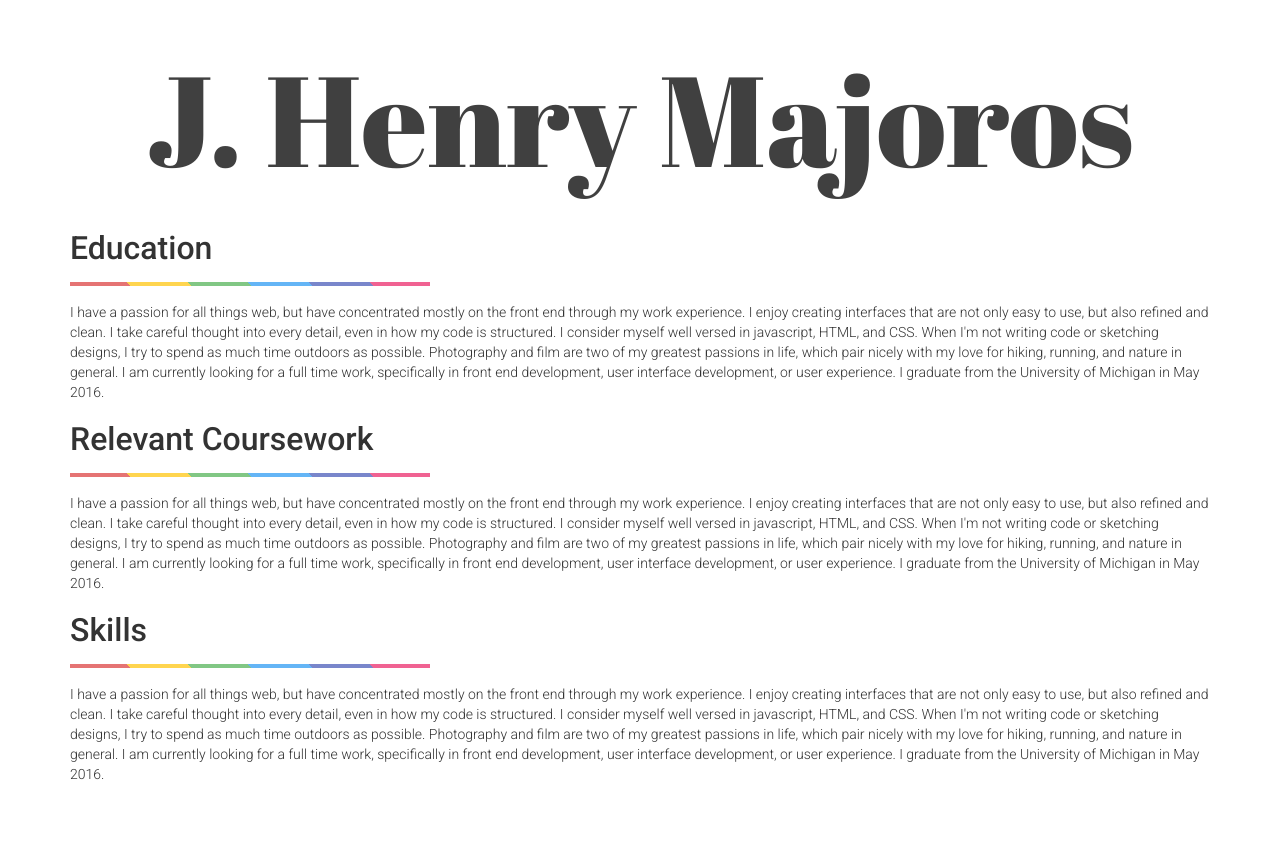
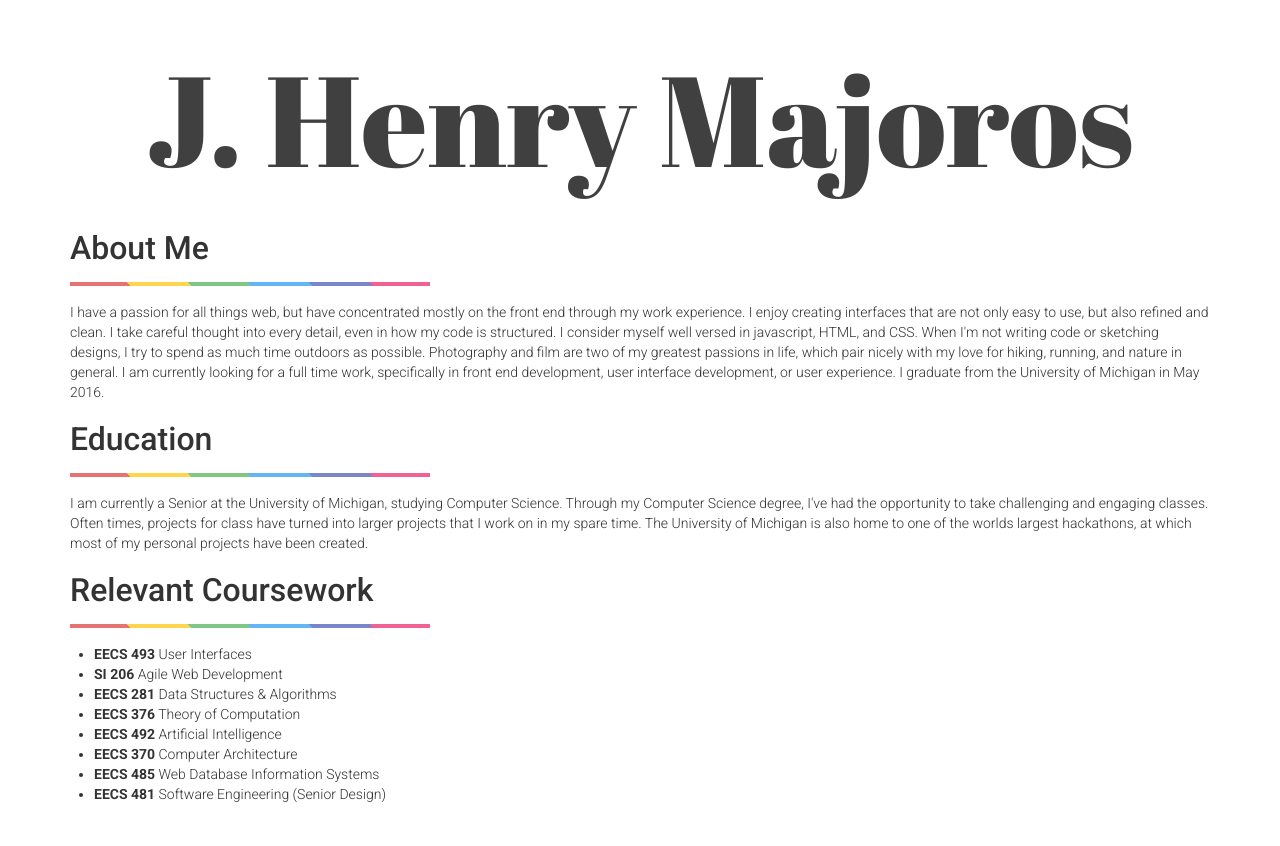
Before and after one commit to hmajoros/web, a Flask app: page /about in a window 1280 px wide. Shown: the part 48-894 px from the top of the page. Before the commit the page ends 828 px from the top, so only its background shows below. Run offline with Flask 2, Linux system fonts and the light colour scheme; some libraries are stand-ins or nearby versions.

Commit message:
making moves :sunglasses: almost done
- about me page has text and course list

- projects page pulling from db

- added sql files to create and delete db content

- reworked flask backend

```diff
--- a/web/__init__.py
+++ b/web/__init__.py
@@ -1,6 +1,6 @@
 from flask import Flask
 # from flask.ext.compress import Compress
-
+import os
 
 app = Flask(__name__)
 
@@ -33,3 +33,6 @@ app.register_blueprint(photos)
 
 from web.contact.views import contact
 app.register_blueprint(contact)
+
+from web.legacy.views import legacy
+app.register_blueprint(legacy)
--- a/web/projects/views.py
+++ b/web/projects/views.py
@@ -2,12 +2,12 @@ from flask import render_template, Blueprint
 import os, psycopg2, urlparse
 
 class Project():
-  def __init__(self, proj_id=None, title=None, subtitle=None, description=None, codeURL=None):
+  def __init__(self, proj_id=None, title=None, subtitle=None, date=None, description=None):
     self.proj_id = proj_id
     self.title = title
     self.subtitle = subtitle
+    self.date = date
     self.description = description
-    self.codeURL = codeURL
     self.tech = []
 
 urlparse.uses_netloc.append("postgres")
--- /dev/null
+++ b/web/sql/dropTables.sql
@@ -0,0 +1,2 @@
+drop schema public cascade;
+create schema public;
--- a/web/static/css/about.scss
+++ b/web/static/css/about.scss
@@ -1,3 +1,12 @@
 section.page-about {
-  //TODO: delete if this is no longer necessary
+
+  ul.course-list {
+    padding-left: 24px;
+
+    li > span {
+      font-weight: 600;
+      font-color: rgba(0, 0, 0, 0.54);
+    }
+  }
+
 }
--- a/web/static/css/main.css
+++ b/web/static/css/main.css
@@ -1,3 +1,6 @@
+section.content {
+  margin-bottom: 32px; }
+
 * {
   font-family: 'Roboto', 'Helvetica', sans-serif;
   font-weight: 300;
@@ -299,6 +302,12 @@ section.heading {
       text-decoration: none;
       color: black; }
 
+section.page-about ul.course-list {
+  padding-left: 24px; }
+  section.page-about ul.course-list li > span {
+    font-weight: 600;
+    font-color: rgba(0, 0, 0, 0.54); }
+
 section.page-photos .row-photos {
   margin: 16px 0;
   -moz-column-width: 18em;
@@ -315,4 +324,17 @@ section.page-photos .img {
   position: relative;
   display: block; }
 
+section.page-projects .row-projects {
+  margin: 16px -8px;
+  -moz-column-width: 20em;
+  -webkit-column-width: 20em;
+  -moz-column-gap: 1em;
+  -webkit-column-gap: 1em; }
+section.page-projects .card-wrap {
+  display: inline-block;
+  width: 100%;
+  margin: 0 0 12px 0;
+  padding: 8px;
+  float: none; }
+
 /*# sourceMappingURL=main.css.map */
--- a/web/static/css/main.scss
+++ b/web/static/css/main.scss
@@ -1,3 +1,8 @@
+// TODO: move this somewhere else
+section.content {
+  margin-bottom: 32px;
+}
+
 @import 'typography';
 @import 'md-colors';
 @import 'vars';
@@ -12,3 +17,4 @@
 // specific styles for section pages
 @import 'about';
 @import 'photos';
+@import 'projects';
--- /dev/null
+++ b/web/static/css/projects.scss
@@ -0,0 +1,19 @@
+section.page-projects {
+
+  .row-projects {
+    margin: 16px -8px;
+    -moz-column-width: 20em;
+    -webkit-column-width: 20em;
+    -moz-column-gap: 1em;
+    -webkit-column-gap:1em;
+  }
+
+  .card-wrap {
+    display: inline-block;
+    width: 100%;
+    margin: 0 0 12px 0;
+    padding: 8px;
+    float: none;
+  }
+
+}
--- a/web/templates/about.html
+++ b/web/templates/about.html
@@ -2,6 +2,18 @@
 {% block content %}
 
 <section class="page-about content container">
+  <div class="row">
+    <div class="col-sm-4">
+      <h4>About Me</h4>
+      <div class="accent-45"></div>
+    </div>
+  </div>
+  <div class="row">
+    <div class="col-md-12">
+      <p> I have a passion for all things web, but have concentrated mostly on the front end through my work experience. I enjoy creating interfaces that are not only easy to use, but also refined and clean. I take careful thought into every detail, even in how my code is structured. I consider myself well versed in  javascript, HTML, and CSS. When I'm not writing code or sketching designs, I try to spend as much time outdoors as possible. Photography and film are two of my greatest passions in life, which pair nicely with my love for hiking, running, and nature in general. I am currently looking for a full time work, specifically in front end development, user interface development, or user experience. I graduate from the University of Michigan in May 2016.
+      </p>
+    </div>
+  </div>
   <div class="row">
     <div class="col-sm-4">
       <h4>Education</h4>
@@ -10,7 +22,7 @@
   </div>
   <div class="row">
     <div class="col-md-12">
-            <p>I have a passion for all things web, but have concentrated mostly on the front end through my work experience. I enjoy creating interfaces that are not only easy to use, but also refined and clean. I take careful thought into every detail, even in how my code is structured. I consider myself well versed in  javascript, HTML, and CSS. When I'm not writing code or sketching designs, I try to spend as much time outdoors as possible. Photography and film are two of my greatest passions in life, which pair nicely with my love for hiking, running, and nature in general. I am currently looking for a full time work, specifically in front end development, user interface development, or user experience. I graduate from the University of Michigan in May 2016.
+      <p>I am currently a Senior at the University of Michigan, studying Computer Science. Through my Computer Science degree, I've had the opportunity to take challenging and engaging classes. Often times, projects for class have turned into larger projects that I work on in my spare time. The University of Michigan is also home to one of the worlds largest hackathons, at which most of my personal projects have been created.
       </p>
     </div>
   </div>
@@ -22,20 +34,16 @@
   </div>
   <div class="row">
     <div class="col-md-12">
-            <p>I have a passion for all things web, but have concentrated mostly on the front end through my work experience. I enjoy creating interfaces that are not only easy to use, but also refined and clean. I take careful thought into every detail, even in how my code is structured. I consider myself well versed in  javascript, HTML, and CSS. When I'm not writing code or sketching designs, I try to spend as much time outdoors as possible. Photography and film are two of my greatest passions in life, which pair nicely with my love for hiking, running, and nature in general. I am currently looking for a full time work, specifically in front end development, user interface development, or user experience. I graduate from the University of Michigan in May 2016.
-            </p>
-        </div>
-    </div>
-    <div class="row">
-        <div class="col-sm-4">
-            <h4>Skills</h4>
-            <div class="accent-45"></div>
-        </div>
-    </div>
-    <div class="row">
-        <div class="col-md-12">
-            <p>I have a passion for all things web, but have concentrated mostly on the front end through my work experience. I enjoy creating interfaces that are not only easy to use, but also refined and clean. I take careful thought into every detail, even in how my code is structured. I consider myself well versed in  javascript, HTML, and CSS. When I'm not writing code or sketching designs, I try to spend as much time outdoors as possible. Photography and film are two of my greatest passions in life, which pair nicely with my love for hiking, running, and nature in general. I am currently looking for a full time work, specifically in front end development, user interface development, or user experience. I graduate from the University of Michigan in May 2016.
-            </p>
+      <ul class="course-list">
+        <li><span>EECS 493</span> User Interfaces</li>
+        <li><span>SI 206</span> Agile Web Development</li>
+        <li><span>EECS 281</span> Data Structures &amp; Algorithms</li>
+        <li><span>EECS 376</span> Theory of Computation</li>
+        <li><span>EECS 492</span> Artificial Intelligence</li>
+        <li><span>EECS 370</span> Computer Architecture</li>
+        <li><span>EECS 485</span> Web Database Information Systems</li>
+        <li><span>EECS 481</span> Software Engineering (Senior Design)</li>
+      </ul>
     </div>
   </div>
 </section>
--- /dev/null
+++ b/web/templates/admin.html
@@ -0,0 +1,6 @@
+{% extends 'base.html' %}
+
+{% block content %}
+
+
+{% endblock %}
--- a/web/templates/work.html
+++ b/web/templates/work.html
@@ -9,10 +9,10 @@
     </div>
   </div>
   <div class="row">
+
     <div class="col-sm-6 col-md-4">
       <div class="card">
         <div class="card-head" style="background-image: url('/static/images/grooveshark.png')">
-                    <!-- <a href="#"><span class="material-icons">code</span></a> -->
         </div>
         <div class="card-text">
           <h3>Grooveshark</h3>
@@ -23,6 +23,7 @@
         </div>
       </div>
     </div>
+
   </div>
 </section>
 
```
Also changed, not shown: web/legacy/views.py (added, +7 -0 lines), web/sql/createTables.sql (+51 -4 lines), web/templates/projects.html (+5 -5 lines), web/legacy/__init__.py (added). Lines whose indentation alone changed are shown as unchanged.
